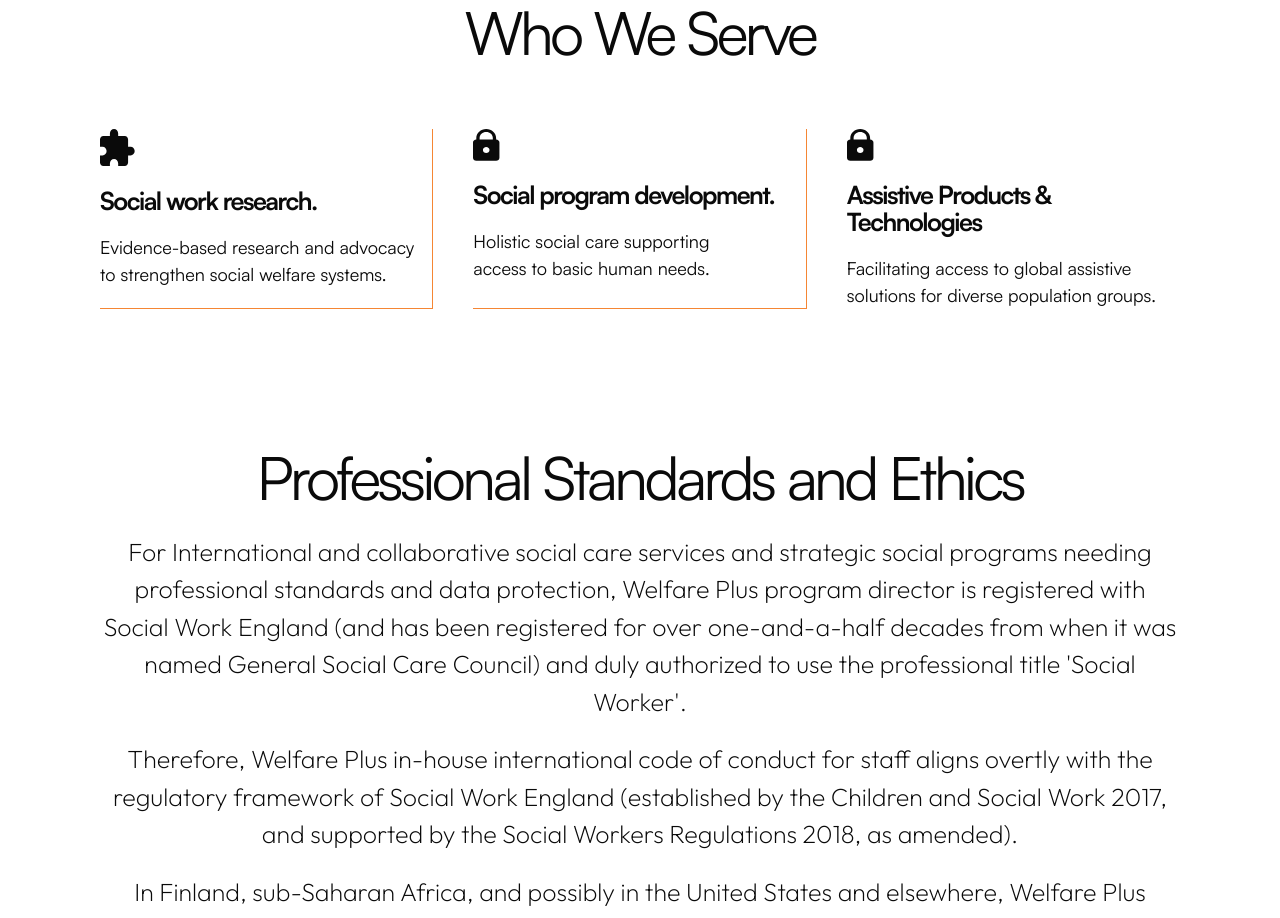
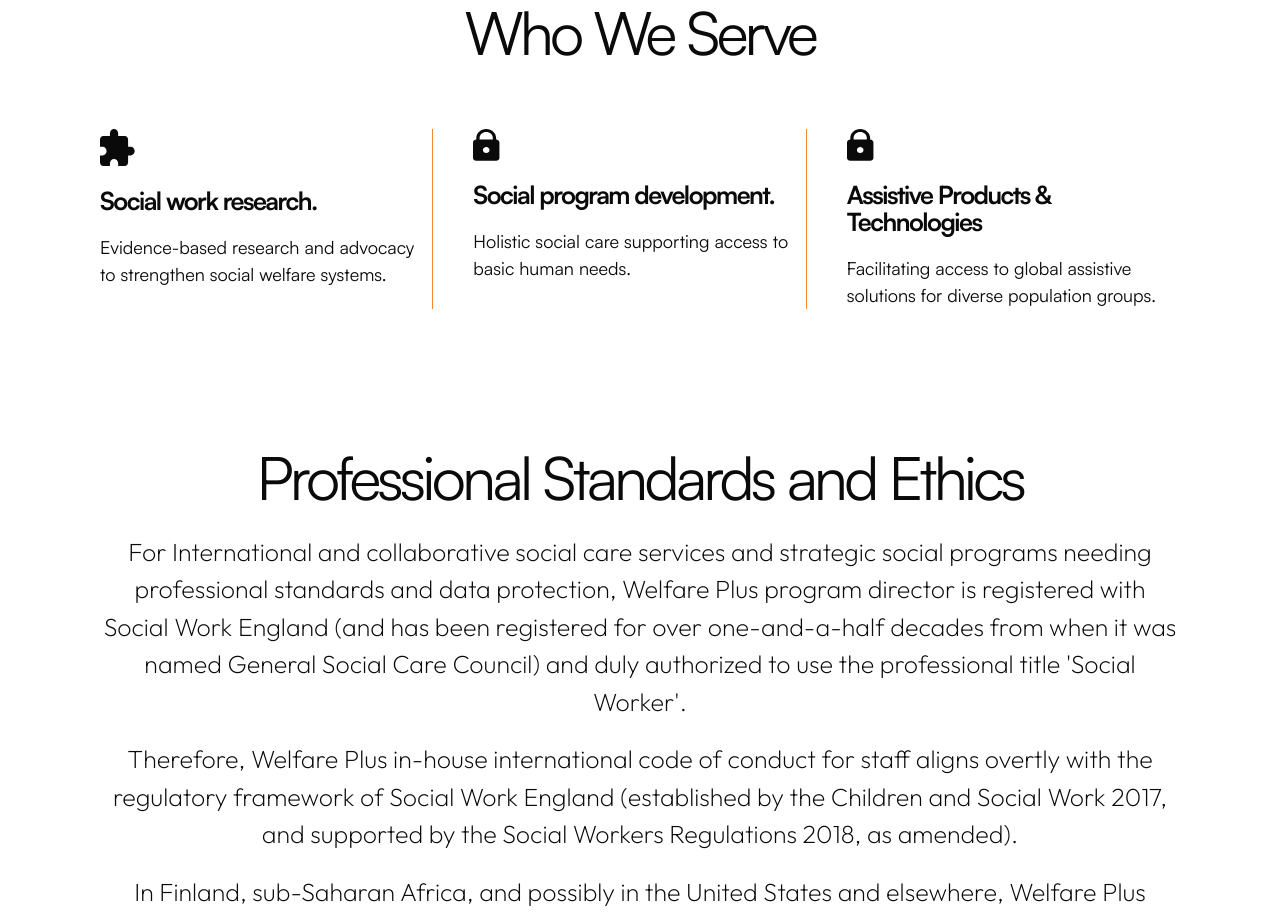
Before and after one commit to Preshgit/Welfare-Plus, a Next.js app: page /en/about-us in a window 1280 px wide. Shown: the part 3020-3938 px from the top of the page. Built offline with nearby package versions, Linux system fonts and the light colour scheme.

Commit message:
fix serve section alignment

```diff
--- a/components/about-us/serve.tsx
+++ b/components/about-us/serve.tsx
@@ -18,7 +18,7 @@
             <HeadingTwo text={t("heading")} className="mx-auto font-normal! text-2xl! sm:text-4xl! lg:text-[60px]!" />
           </div>
         </div>
-        <div className="grid sm:divide-y-none sm:divide-y divide-primary grid-cols-1 md:grid-cols-3 gap-8 md:gap-x-10 md:divide-x py-10">
+        <div className="grid  divide-primary grid-cols-1 md:grid-cols-3 gap-8 md:gap-x-10 md:divide-x py-10">
           <div className="space-y-5 flex md:items-start items-center flex-col">
             <PuzzleIcon className="dark:fill-primary" />
             <div className="space-y-5 flex flex-col">
@@ -26,11 +26,11 @@
               <p className={`${satoshi.className} text-center md:text-left text-foreground font-normal text-[18px]`}>{t("researchDescription")}</p>
             </div>
           </div>
-          <div className="space-y-5 flex md:items-start items-center flex-col">
+          <div className="space-y-5 flex md:items-start pr-4 items-center flex-col">
             <LockIcon className="dark:fill-primary" />
             <div className="space-y-5 flex flex-col">
               <HeadingFour className='text-center md:text-left text-[25px]! font-bold!' text={t("programsHeading")} />
-              <p className={`${satoshi.className} text-center md:text-left text-foreground font-normal text-[18px] w-4/5`}>{t("programsDescription")}</p>
+              <p className={`${satoshi.className} text-center md:text-left text-foreground font-normal text-[18px]`}>{t("programsDescription")}</p>
             </div>
           </div>
           <div className="space-y-5 flex md:items-start items-center flex-col">
```
